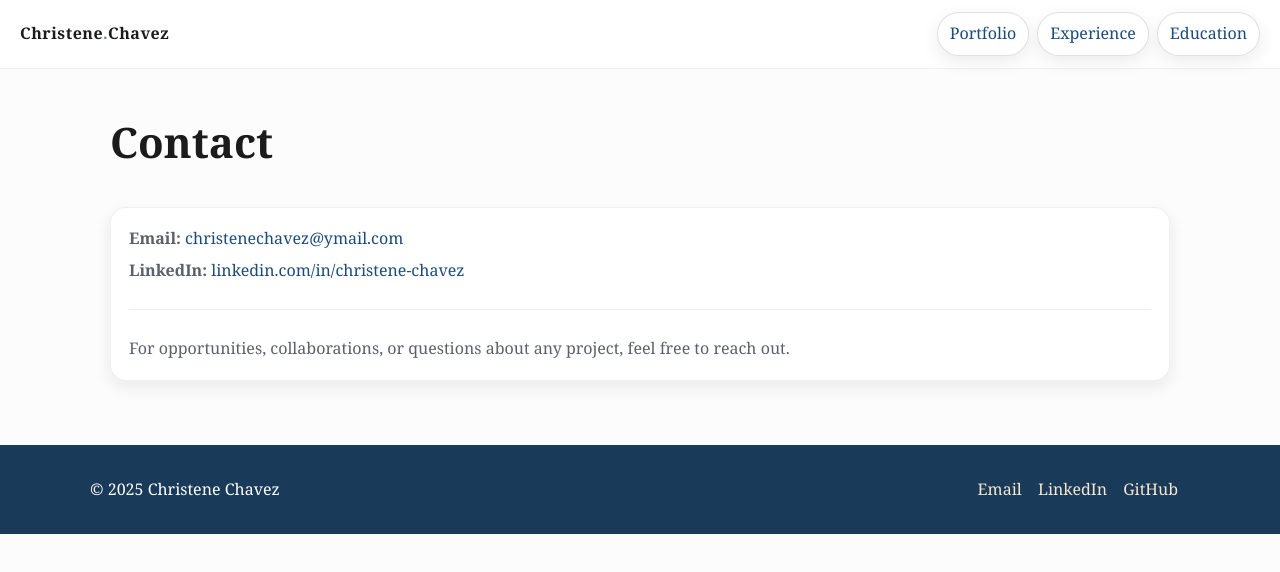
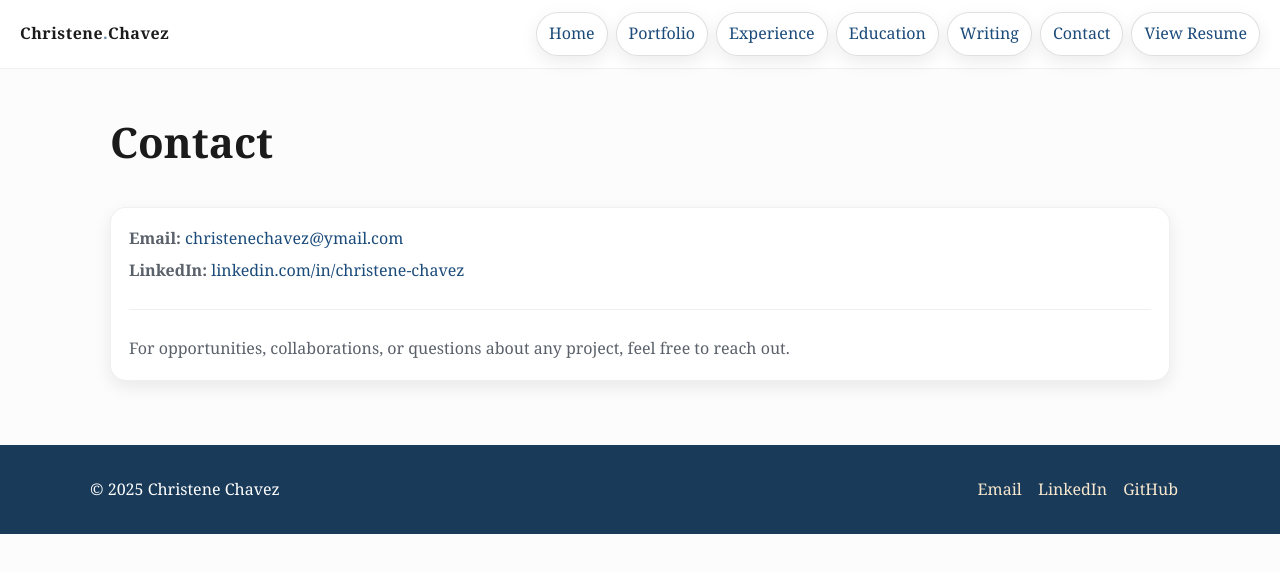
Before and after one commit to christenechavez/christenechavez.github.io, a plain HTML site: page contact.html in a window 1280 px wide. Drawn offline with Linux system fonts and the light colour scheme.

Commit message:
Update contact.html

```diff
--- a/contact.html
+++ b/contact.html
@@ -5,9 +5,13 @@
 <nav class="nav">
   <div class="brand"><a href="index.html" style="text-decoration:none;color:inherit">Christene<span class="dot">.</span>Chavez</a></div>
   <div class="controls">
+    <a class="btn" href="index.html">Home</a>
     <a class="btn" href="projects/index.html">Portfolio</a>
     <a class="btn" href="experience.html">Experience</a>
     <a class="btn" href="education.html">Education</a>
+    <a class="btn" href="writing/index.html">Writing</a>
+    <a class="btn" href="contact.html">Contact</a>
+    <a class="btn" href="assets/files/RMC Chavez Resume.pdf" target="_blank" rel="noopener">View Resume</a>
   </div>
 </nav>
 
```
